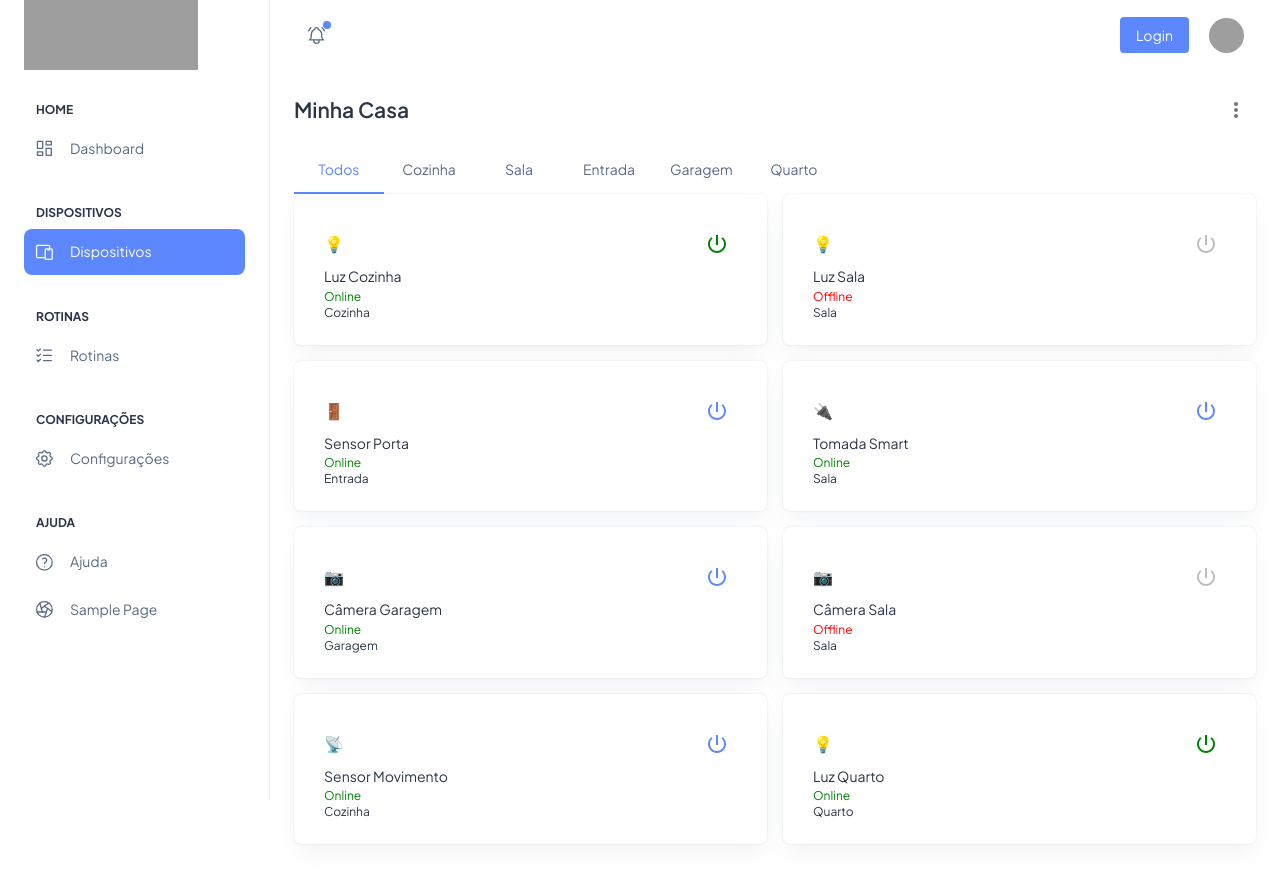
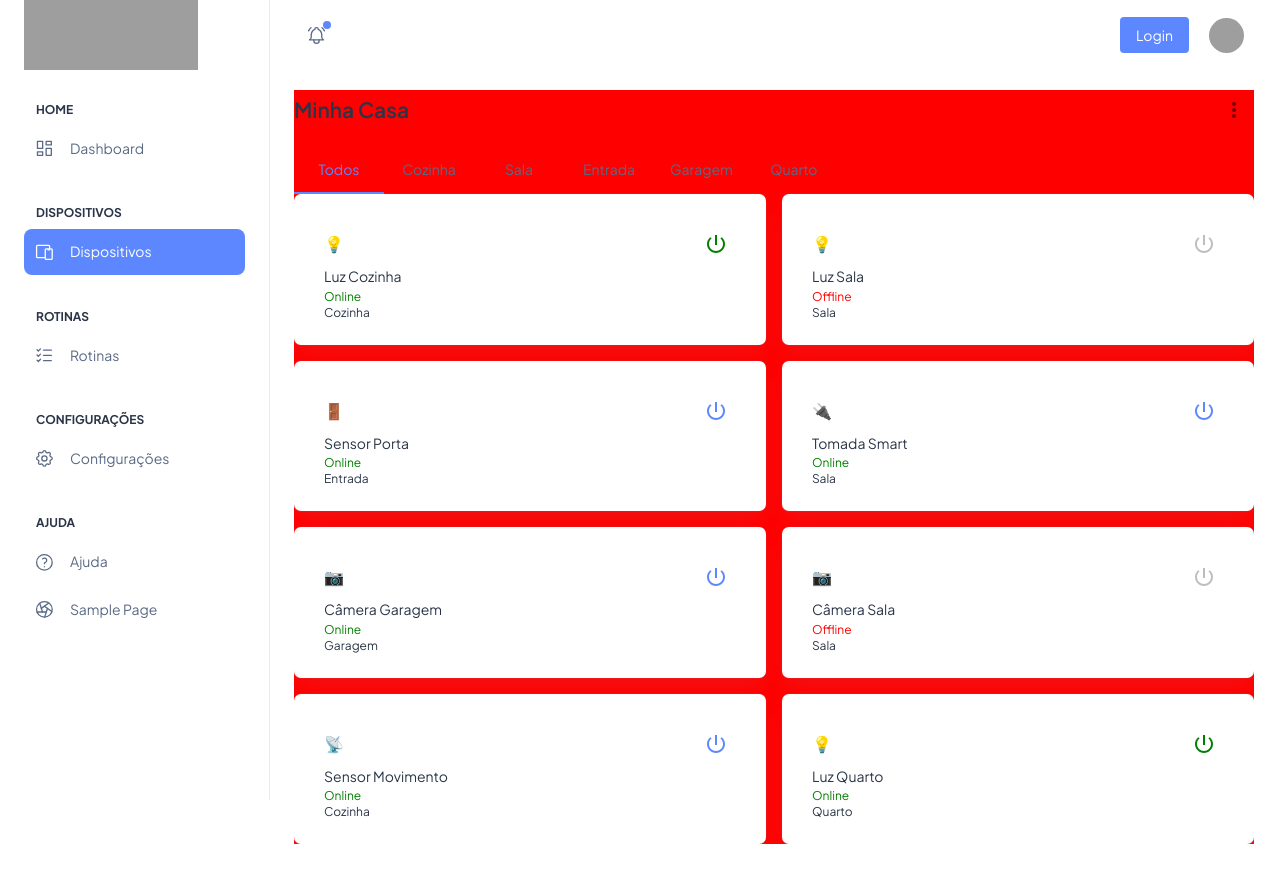
Before and after one commit to ricardomyt98/smart-home-manager, a Next.js app: page /devices in a window 1280 px wide. Shown: the top 884 px of the page. Built offline with nearby package versions, Linux system fonts and the light colour scheme; grey boxes are pictures that could not be loaded.

Commit message:
new configs

```diff
--- a/package.json
+++ b/package.json
@@ -3,7 +3,7 @@
   "version": "0.1.0",
   "private": true,
   "scripts": {
-    "dev": "next dev",
+    "dev": "next dev -H 0.0.0.0",
     "build": "next build",
     "start": "next start",
     "lint": "next lint --fix",
--- /dev/null
+++ b/src/app/(DashboardLayout)/components/container/ResponsiveContainer.tsx
@@ -0,0 +1,33 @@
+import React from 'react';
+
+import { useMediaQuery, useTheme } from '@mui/material';
+
+import useWindowSize from '@/utils/useWindowSize';
+
+type Props = {
+  children: React.ReactNode;
+};
+
+const ResponsiveContainer: React.FC<Props> = ({ children }) => {
+  const { width } = useWindowSize();
+  const theme = useTheme();
+  const isMobile = useMediaQuery(theme.breakpoints.down('lg'));
+
+  const sidebarWidth = 320; // Sidebar width on desktop
+  const availableWidth = isMobile ? '100%' : `${width - sidebarWidth}px`;
+
+  return (
+    <div
+      style={{
+        width: availableWidth,
+        overflowX: 'hidden', // Add this line to hide horizontal overflow
+        overflowY: 'auto',
+        backgroundColor: 'red',
+      }}
+    >
+      {children}
+    </div>
+  );
+};
+
+export default ResponsiveContainer;
--- a/src/app/(DashboardLayout)/components/shared/DashboardCard.tsx
+++ b/src/app/(DashboardLayout)/components/shared/DashboardCard.tsx
@@ -1,5 +1,3 @@
-import React from 'react';
-
 import { Box, Card, CardContent, Stack, Typography } from '@mui/material';
 
 type Props = {
@@ -26,7 +24,11 @@ const DashboardCard = ({
   middlecontent,
 }: Props) => {
   return (
-    <Card sx={{ padding: 0 }} elevation={9} variant={undefined}>
+    <Card
+      sx={{ padding: 0, overflow: 'hidden' }}
+      elevation={9}
+      variant={undefined}
+    >
       {cardheading ? (
         <CardContent>
           <Typography variant="h5">{headtitle}</Typography>
--- a/src/app/(DashboardLayout)/layout.tsx
+++ b/src/app/(DashboardLayout)/layout.tsx
@@ -1,8 +1,9 @@
 'use client';
 import React, { useState } from 'react';
 
-import { Box, Container, styled } from '@mui/material';
+import { Box, Container, styled, useMediaQuery, useTheme } from '@mui/material';
 
+import ResponsiveContainer from '@/app/(DashboardLayout)/components/container/ResponsiveContainer';
 import Header from '@/app/(DashboardLayout)/layout/header/Header';
 import Sidebar from '@/app/(DashboardLayout)/layout/sidebar/Sidebar';
 
@@ -10,6 +11,7 @@ const MainWrapper = styled('div')(() => ({
   display: 'flex',
   minHeight: '100vh',
   width: '100%',
+  overflow: 'hidden',
 }));
 
 const PageWrapper = styled('div')(() => ({
@@ -19,19 +21,19 @@ const PageWrapper = styled('div')(() => ({
   flexDirection: 'column',
   zIndex: 1,
   backgroundColor: 'transparent',
+  overflow: 'hidden',
 }));
 
 interface Props {
   children: React.ReactNode;
 }
 
-export default function RootLayout({
-  children,
-}: {
-  children: React.ReactNode;
-}) {
+export default function RootLayout({ children }: Props) {
   const [isSidebarOpen, setSidebarOpen] = useState(true);
   const [isMobileSidebarOpen, setMobileSidebarOpen] = useState(false);
+  const theme = useTheme();
+  const isMobile = useMediaQuery(theme.breakpoints.down('lg'));
+
   return (
     <MainWrapper className="mainwrapper">
       {/* ------------------------------------------- */}
@@ -62,7 +64,9 @@ export default function RootLayout({
           {/* ------------------------------------------- */}
           {/* Page Route */}
           {/* ------------------------------------------- */}
-          <Box sx={{ minHeight: 'calc(100vh - 170px)' }}>{children}</Box>
+          <Box sx={{ minHeight: 'calc(100vh - 170px)' }}>
+            <ResponsiveContainer>{children}</ResponsiveContainer>
+          </Box>
           {/* ------------------------------------------- */}
           {/* End Page */}
           {/* ------------------------------------------- */}
--- a/src/app/(DashboardLayout)/layout/sidebar/Sidebar.tsx
+++ b/src/app/(DashboardLayout)/layout/sidebar/Sidebar.tsx
@@ -24,6 +24,7 @@ const Sidebar = ({
         sx={{
           width: sidebarWidth,
           flexShrink: 0,
+          overflow: 'hidden',
         }}
       >
         {/* ------------------------------------------- */}
--- /dev/null
+++ b/src/utils/useWindowSize.ts
@@ -0,0 +1,27 @@
+import { useEffect, useState } from 'react';
+
+const useWindowSize = () => {
+  const [windowSize, setWindowSize] = useState({
+    width: typeof window !== 'undefined' ? window.innerWidth : 0,
+    height: typeof window !== 'undefined' ? window.innerHeight : 0,
+  });
+
+  useEffect(() => {
+    const handleResize = () => {
+      setWindowSize({
+        width: window.innerWidth,
+        height: window.innerHeight,
+      });
+    };
+
+    window.addEventListener('resize', handleResize);
+
+    handleResize();
+
+    return () => window.removeEventListener('resize', handleResize);
+  }, []);
+
+  return windowSize;
+};
+
+export default useWindowSize;
--- a/tsconfig.json
+++ b/tsconfig.json
@@ -19,8 +19,9 @@
         "name": "next"
       }
     ],
+    "baseUrl": ".",
     "paths": {
-      "@/*": ["./src/*"]
+      "@/*": ["src/*"]
     }
   },
   "include": ["next-env.d.ts", "**/*.ts", "**/*.tsx", ".next/types/**/*.ts"],
```
Also changed, not shown: .eslintrc.json.
